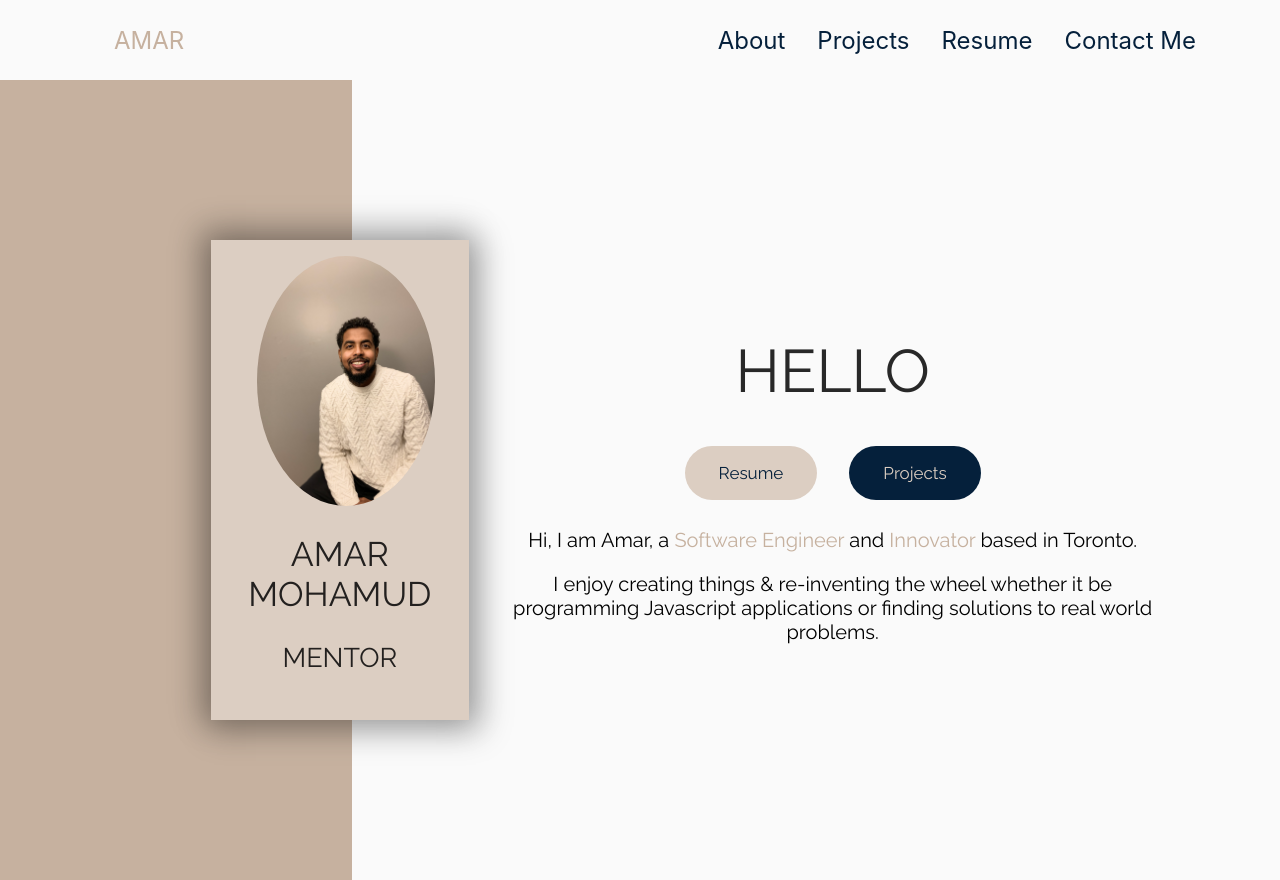
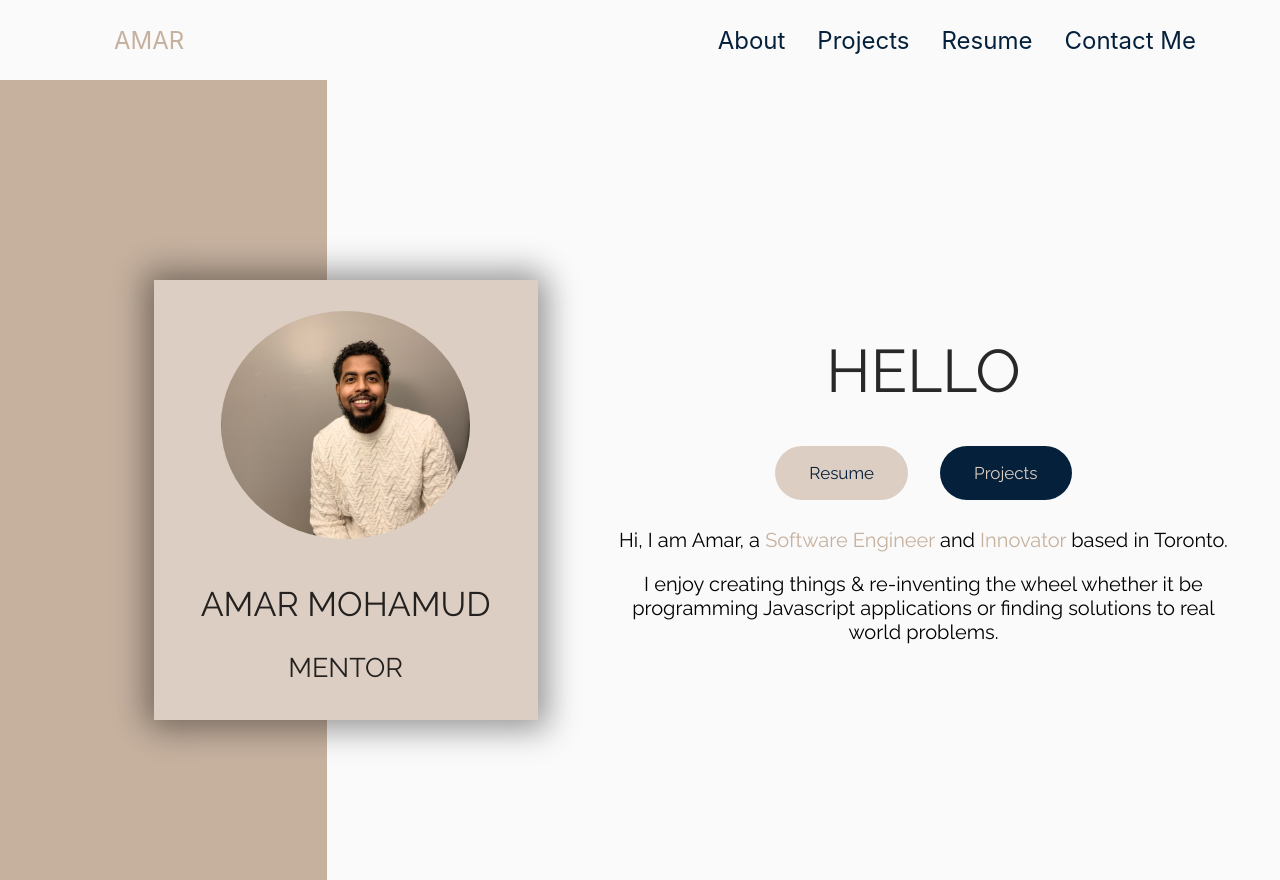
Before and after one commit to amar-eng/my-portfolio, a React (Create React App) app: page / in a window 1280 px wide. Built offline with nearby package versions, Linux system fonts and the light colour scheme.

Commit message:
hero section breakpoints completed

```diff
--- a/src/components/Hero/Hero.scss
+++ b/src/components/Hero/Hero.scss
@@ -3,14 +3,34 @@
 @import "../partials/variables";
 
 .hero {
-  height: 100vh;
-  display: flex;
-  align-items: center;
-  justify-content: center;
+  height: 65vh;
   background-color: $offwhite;
+
   &__container {
     background-color: rgb(198, 177, 159);
-    width: 53.3%;
+    width: 100%;
     height: inherit;
   }
+
+  // DESKTOP VIEW
+
+  @include desktop {
+    height: 100vh;
+    display: flex;
+    align-items: center;
+    // justify-content: space-around;
+    background-color: $offwhite;
+    &__container {
+      background-color: rgb(198, 177, 159);
+      width: 50%;
+      height: inherit;
+    }
+  }
+
+  @include ultra {
+    &__container {
+      // background-color: red;
+      width: 50%;
+    }
+  }
 }
--- a/src/components/Hero/HeroCard.js
+++ b/src/components/Hero/HeroCard.js
@@ -14,8 +14,10 @@ const HeroCard = () => {
   return (
     <div className="card">
       <div className="card__image" />
-      <h2 className="card__name">Amar Mohamud</h2>
-      <h2 ref={textRef} className="card__title"></h2>
+      <div className="card__info">
+        <h2 className="card__name">Amar Mohamud</h2>
+        <h2 ref={textRef} className="card__title"></h2>
+      </div>
     </div>
   );
 };
--- a/src/components/Hero/HeroCard.scss
+++ b/src/components/Hero/HeroCard.scss
@@ -3,24 +3,20 @@
 @import "../partials/variables";
 
 .card {
-  position: relative;
-  right: 11%;
-  background-color: $beige;
-  opacity: 100%;
-  width: 39%;
-  // @include ultra {
-  //   width: 31%;
-  // }
-  height: 60vh;
+  // Mobile View
+
   box-shadow: 5px 5px 30px 7px rgba(0, 0, 0, 0.25),
     -5px -5px 30px 7px rgba(0, 0, 0, 0.22);
-
+  background-color: $beige;
+  position: absolute;
+  bottom: 27%;
+  left: 12%;
+  height: 60vh;
+  width: 80%;
   &__image {
     width: 69%;
     height: 52%;
-    @include desktop {
-      margin: 1rem 2.9rem;
-    }
+    margin: 1rem 3rem;
 
     border-radius: 50%; /*don't forget prefixes*/
     background-image: url("../../assets/pics/me.jpg");
@@ -31,15 +27,66 @@
   &__name {
     text-align: center;
     text-transform: uppercase;
+    padding: 0 0.4rem;
     @include bold;
-    font-size: 34px;
+    font-size: 30px;
     color: $black;
   }
   &__title {
     text-align: center;
     @include light;
     text-transform: uppercase;
-    font-size: 27px;
-    color: $black;
+    font-size: 25px;
+    color: $darkblue;
+  }
+
+  // Tablet view
+
+  @include tablet {
+    position: absolute;
+    bottom: 32%;
+    // left: 25%;
+    height: 55vh;
+    width: 80%;
+    display: flex;
+    align-items: center;
+    justify-content: center;
+    &__image {
+      width: 35%;
+      height: 45%;
+      margin: 1rem 3rem;
+    }
+  }
+
+  // Desktop view
+  @include desktop {
+    bottom: 10%;
+    opacity: 100%;
+    display: flex;
+    flex-direction: column;
+    width: 30%;
+    &__image {
+      width: 65%;
+      height: 52%;
+      margin: 1rem 2.9rem;
+    }
+    &__name {
+      text-align: center;
+      text-transform: uppercase;
+      @include bold;
+      font-size: 34px;
+      color: $black;
+    }
+    &__title {
+      text-align: center;
+      @include light;
+      text-transform: uppercase;
+      font-size: 27px;
+      color: $black;
+    }
+  }
+  @include ultra {
+    width: 25%;
+    left: 22%;
   }
 }
--- a/src/components/Hero/HeroContent.scss
+++ b/src/components/Hero/HeroContent.scss
@@ -3,20 +3,46 @@
 @import "../partials/variables";
 
 .heroContent {
+  // Mobile View
   text-align: center;
-  position: relative;
-  right: 7rem;
   @include normal;
   &__title {
     @include bold;
-    font-size: 60px;
+    font-size: 40px;
     text-transform: uppercase;
     color: $black;
   }
   &__text {
-    font-size: 20px;
+    font-size: 18px;
+    padding: 0 0.5rem;
     span {
       color: $darkbeige;
     }
   }
+
+  // Tablet View
+  @include tablet {
+    &__text {
+      padding: 0 3rem;
+    }
+  }
+  // Desktop View
+  @include desktop {
+    // position: relative;
+    // right: 7rem;
+    margin-left: 15rem;
+    // padding-right: 2rem;
+    &__title {
+      @include bold;
+      font-size: 60px;
+      text-transform: uppercase;
+      color: $black;
+    }
+    &__text {
+      font-size: 20px;
+      span {
+        color: $darkbeige;
+      }
+    }
+  }
 }
--- a/src/components/partials/_mixins.scss
+++ b/src/components/partials/_mixins.scss
@@ -13,7 +13,7 @@
 }
 
 @mixin ultra {
-  @media (min-width: $ultra) {
+  @media (min-width: $ultra-breakpoint) {
     @content;
   }
 }
--- a/src/components/partials/_variables.scss
+++ b/src/components/partials/_variables.scss
@@ -1,6 +1,6 @@
 $tablet-breakpoint: 768px;
 $desktop-breakpoint: 1280px;
-$ultra: 1440px;
+$ultra-breakpoint: 1540px;
 $mercury: #e1e1e1;
 $offwhite: #fafafa;
 $ice: rgb(204, 226, 233);
```
